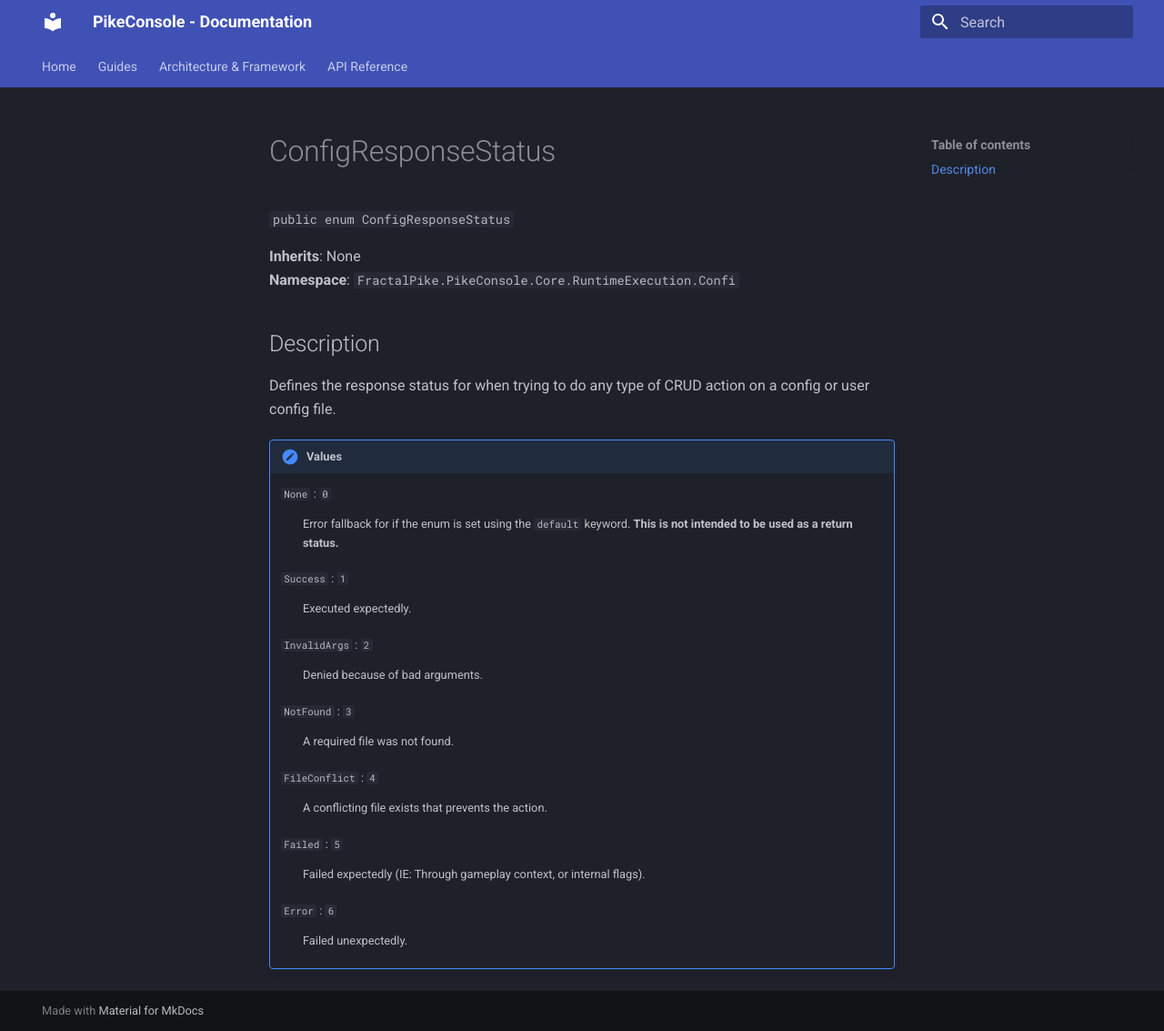
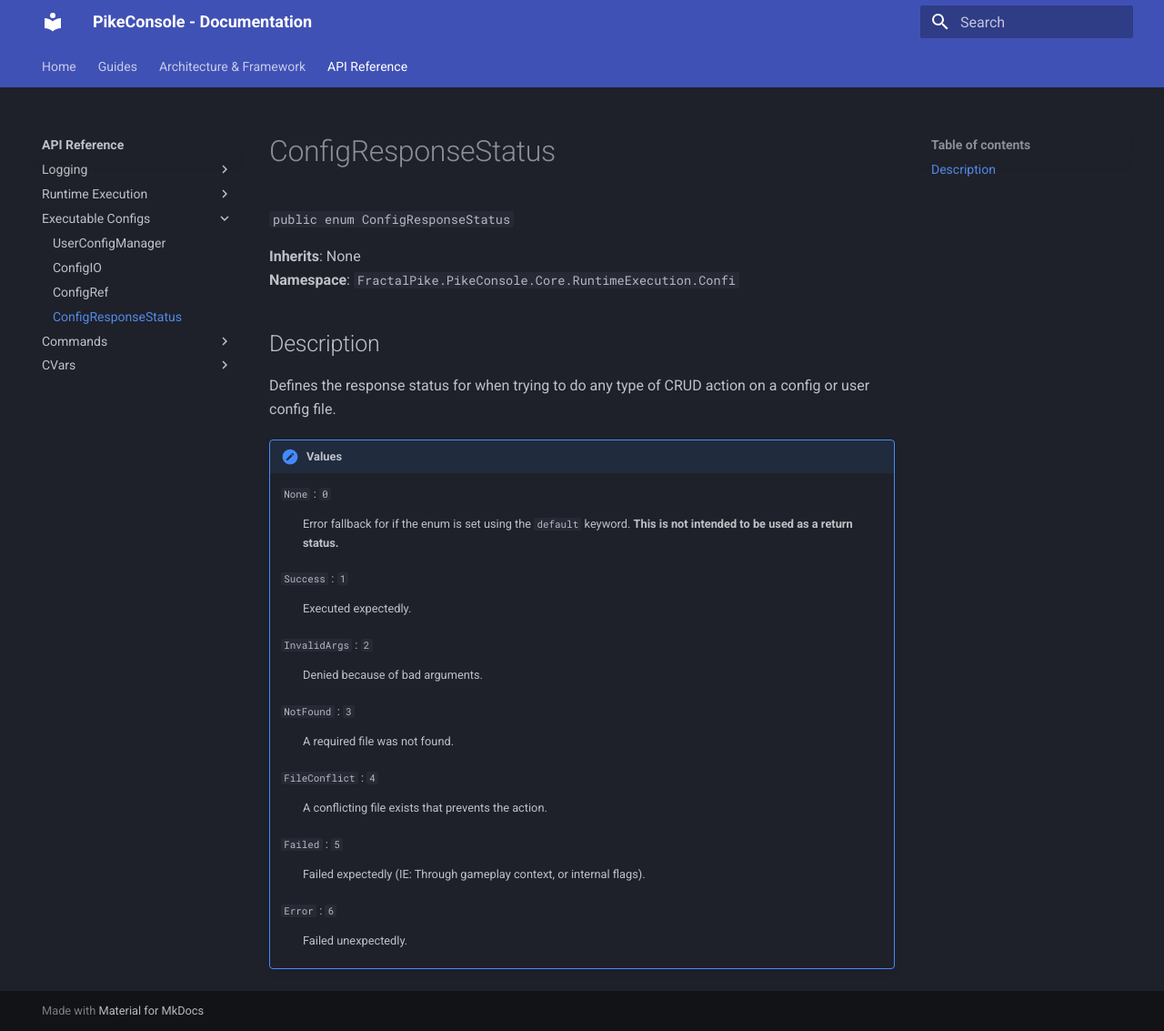
Before and after one commit to VonRiddarn/PikeConsole, an MkDocs documentation site: the page built from docs/api/RuntimeExecution/Configs/ConfigResponseStatus.md, in a window 1280 px wide and 1133 px high. Shown: the whole window at 91% size. Built offline with MkDocs 1.6.1 and Material for MkDocs 9.7.7, drawn with Linux system fonts in a browser that asks for light colours.

Commit message:
docs: add executable configurations dropdown

```diff
--- a/mkdocs.yml
+++ b/mkdocs.yml
@@ -57,6 +57,11 @@
                 - Response<T>: api/RuntimeExecution/Response_T.md
                 - ExecutionResponseStatus: api/RuntimeExecution/ExecutionResponseStatus.md
                 - CvarSetResponseStatus: api/RuntimeExecution/CvarSetResponseStatus.md
+          - Executable Configs:
+                - UserConfigManager: api/RuntimeExecution/Configs/UserConfigManager.md
+                - ConfigIO: api/RuntimeExecution/Configs/ConfigIO.md
+                - ConfigRef: api/RuntimeExecution/Configs/ConfigRef.md
+                - ConfigResponseStatus: api/RuntimeExecution/Configs/ConfigResponseStatus.md
           - Commands:
                 - CommandSet: api/RuntimeExecution/Commands/CommandSet.md
           - CVars:
```
Also changed, not shown: docs/api/RuntimeExecution/Configs/ConfigIO.md (added), docs/api/RuntimeExecution/Configs/ConfigRef.md (added), docs/api/RuntimeExecution/Configs/UserConfigManager.md (added).
